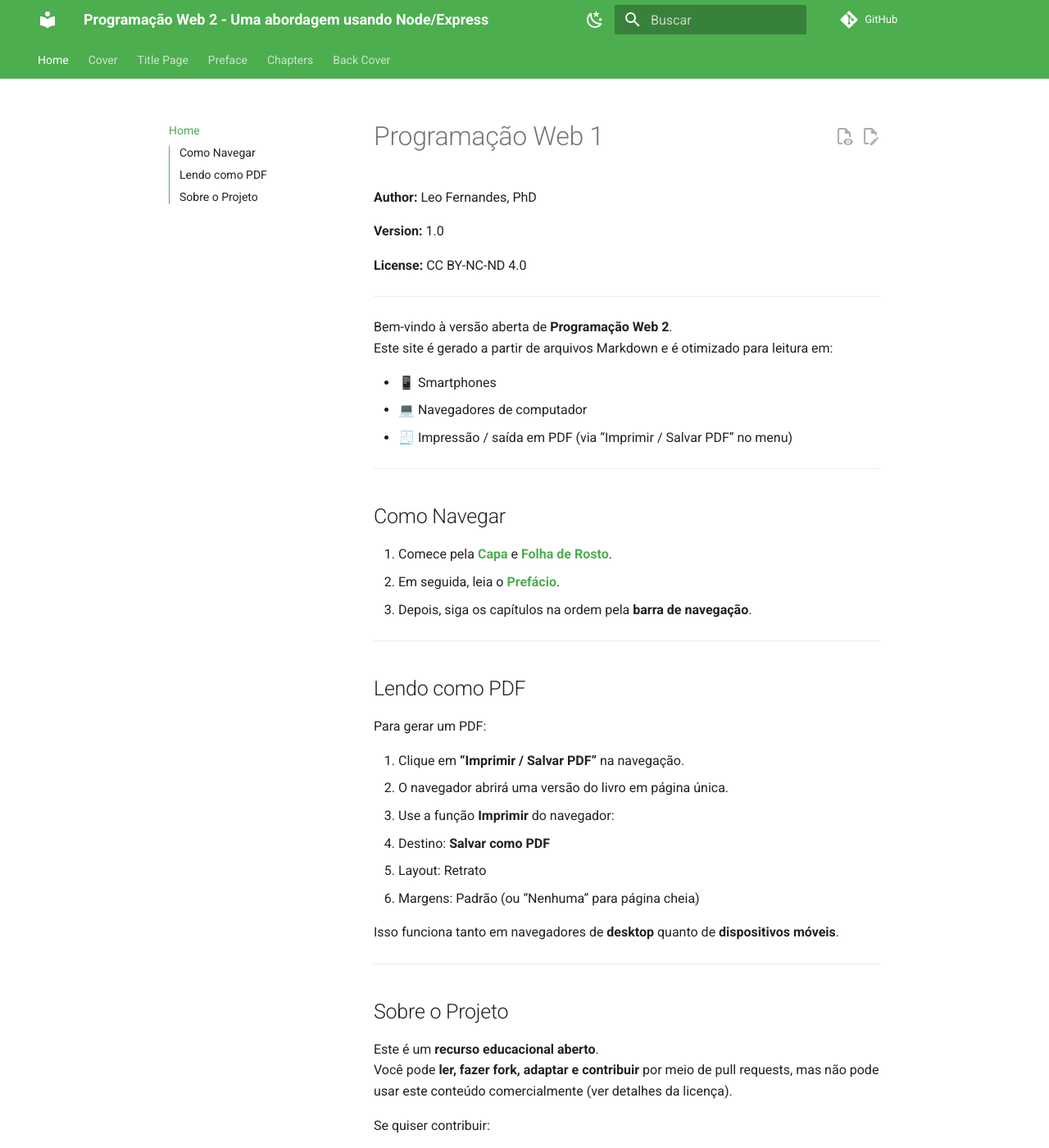
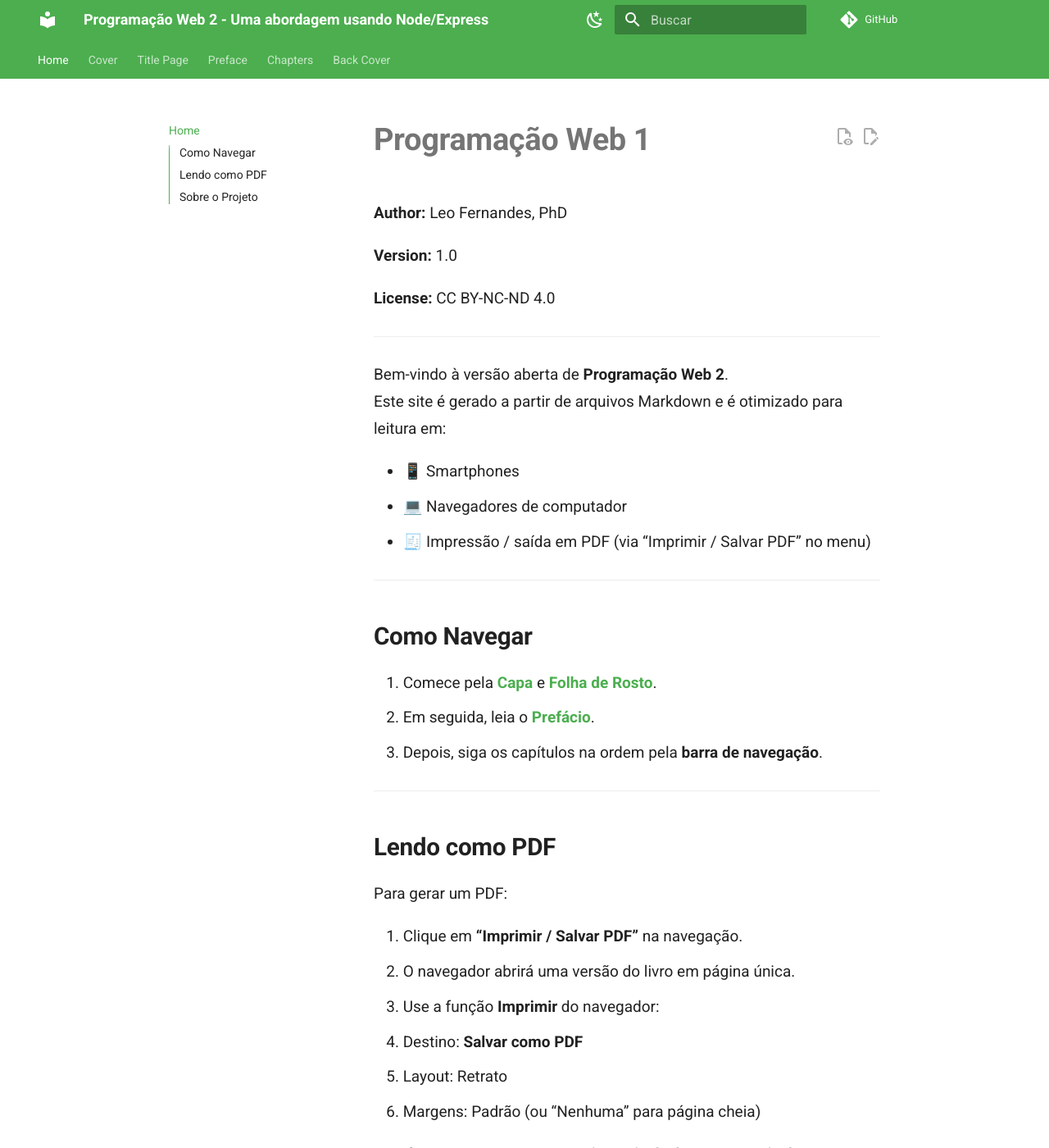
Before and after one commit to leofernandesmo/pweb2-book, an MkDocs documentation site: the page built from docs/index.md, in a window 1280 px wide and 1400 px high. Shown: the whole window at 82% size. Built offline with MkDocs 1.6.1 and Material for MkDocs 9.7.7, drawn with Linux system fonts in a browser that asks for light colours; comment, search, counter and statistics services are not loaded.

Commit message:
Refactor CSS styles and improve organization

```diff
--- a/docs/assets/css/custom.css
+++ b/docs/assets/css/custom.css
@@ -1,11 +1,32 @@
+/* =====================================
+   PALETA INSTITUCIONAL IFAL (VERDE)
+===================================== */
+
+:root {
+  --md-primary-fg-color: #3FA34D;   /* Verde institucional aproximado */
+  --md-accent-fg-color: #6BCB77;    /* Verde claro complementar */
+}
+
+
+/* =====================================
+   AJUSTES TIPOGRÁFICOS (ESTILO LIVRO)
+===================================== */
+
+.md-typeset {
+  font-size: 0.95rem;
+  line-height: 1.75;
+}
+
+.md-typeset h1,
+.md-typeset h2,
+.md-typeset h3 {
+  font-weight: 600;
+}
+
+
 /* ================================
    QUIZ ESTILO "FORMULÁRIO REAL"
 ================================ */
-
-:root {
-  --md-primary-fg-color: #3FA34D;       /* Verde institucional aproximado IFAL */
-  --md-accent-fg-color: #6BCB77;        /* Verde claro complementar */
-}
 
 .quiz {
   background: #f9fafb;
@@ -36,26 +57,26 @@
   transition: all 0.2s ease;
 }
 
-/* Hover: destaque suave */
+/* Hover */
 .quiz button:hover {
   background: #f3f4f6;
   border-color: #9ca3af;
 }
 
-/* Quando o aluno clicar (JS adiciona classe) */
+/* Selecionado */
 .quiz button.selected {
   background: #e8f5e9;
   border-color: #3FA34D;
 }
 
-/* Quando a resposta estiver correta */
+/* Correto */
 .quiz button.correct {
   background: #dcfce7;
   border-color: #16a34a;
   color: #065f46;
 }
 
-/* Quando a resposta estiver errada */
+/* Incorreto */
 .quiz button.incorrect {
   background: #fee2e2;
   border-color: #dc2626;
@@ -69,7 +90,10 @@
   font-size: 0.95rem;
 }
 
-/* ================================== */
+
+/* ==================================
+   CODE RUNNER
+================================== */
 
 .code-runner textarea {
   width: 100%;
@@ -84,8 +108,11 @@
   margin-top: 10px;
 }
 
-/* Container da grade */
-/* Grade responsiva */
+
+/* ==================================
+   GRID DE CARDS
+================================== */
+
 .grid.cards {
   display: grid;
   grid-template-columns: repeat(auto-fit, minmax(240px, 1fr));
@@ -93,7 +120,6 @@
   margin: 1.5rem 0;
 }
 
-/* Cada card */
 .grid.cards > ul > li {
   list-style: none;
   background: var(--md-surface);
@@ -104,13 +130,11 @@
   transition: transform 0.15s ease, box-shadow 0.15s ease;
 }
 
-/* Hover */
 .grid.cards > ul > li:hover {
   transform: translateY(-3px);
   box-shadow: var(--md-shadow-z2);
 }
 
-/* Título do card */
 .grid.cards > ul > li strong {
   display: block;
   margin-bottom: 0.5rem;
@@ -119,75 +143,49 @@
 }
 
 
+/* ==================================
+   CAIXA DE DESTAQUE (ESTUDO DE CASO)
+================================== */
 
-/* Estilo da caixa container */
 .box-destaque {
-    /* Cor de fundo suave (um cinza azulado muito claro) */
   background-color: #f4f9f5;
-
-    /* Borda lateral grossa para chamar atenção */
   border-left: 5px solid #3FA34D;
-
-    /* Espaçamento interno para o texto não colar na borda */
   padding: 20px;
-
-    /* Espaçamento externo para separar dos outros parágrafos */
   margin: 25px 0;
-
-    /* Arredondar levemente os cantos direitos */
   border-radius: 0 5px 5px 0;
-
-    /* Sombra suave para dar profundidade (opcional) */
   box-shadow: 2px 2px 5px rgba(0,0,0,0.05);
-
-    /* Garante que a fonte seja legível */
   font-family: 'Segoe UI', Tahoma, Geneva, Verdana, sans-serif;
 }
 
-/* Estilo do título dentro da caixa */
 .box-destaque .box-titulo {
-    /* Remove a margem superior padrão para alinhar com a caixa */
   margin-top: 0;
-
-    /* Cor do título combinando com a borda lateral */
   color: #2f5d36;
-
-    /* Tamanho da fonte */
   font-size: 1.1em;
-
-    /* Peso da fonte */
   font-weight: bold;
-
-    /* Espaço abaixo do título */
   margin-bottom: 10px;
 }
 
-/* Estilo do texto do parágrafo dentro da caixa */
 .box-destaque p {
-    /* Cor do texto para bom contraste */
   color: #34495e;
-
-    /* Altura da linha para melhorar leitura */
   line-height: 1.6;
-
-    /* Remove margem inferior do último parágrafo */
   margin-bottom: 0;
 }
 
 
+/* ==================================
+   VÍDEOS EMBUTIDOS
+================================== */
 
-
-<!-- Videos embutidos -->
 .video-wrapper {
   position: relative;
   width: 100%;
-  /* 16:9 aspect ratio */
   padding-bottom: 56.25%;
   height: 0;
   overflow: hidden;
   border-radius: 8px;
   background: #000;
 }
+
 .video-wrapper iframe {
   position: absolute;
   top: 0;
@@ -196,14 +194,16 @@
   height: 100%;
   border: 0;
 }
+
 .video-actions {
   margin-top: 0.5rem;
-  display:flex;
-  gap:0.5rem;
-  align-items:center;
+  display: flex;
+  gap: 0.5rem;
+  align-items: center;
 }
+
 .video-actions a {
-  color: var(--md-primary-fg);
+  color: var(--md-primary-fg-color);
   text-decoration: none;
   font-weight: 600;
 }
```
Lines whose indentation alone changed are shown as unchanged.
